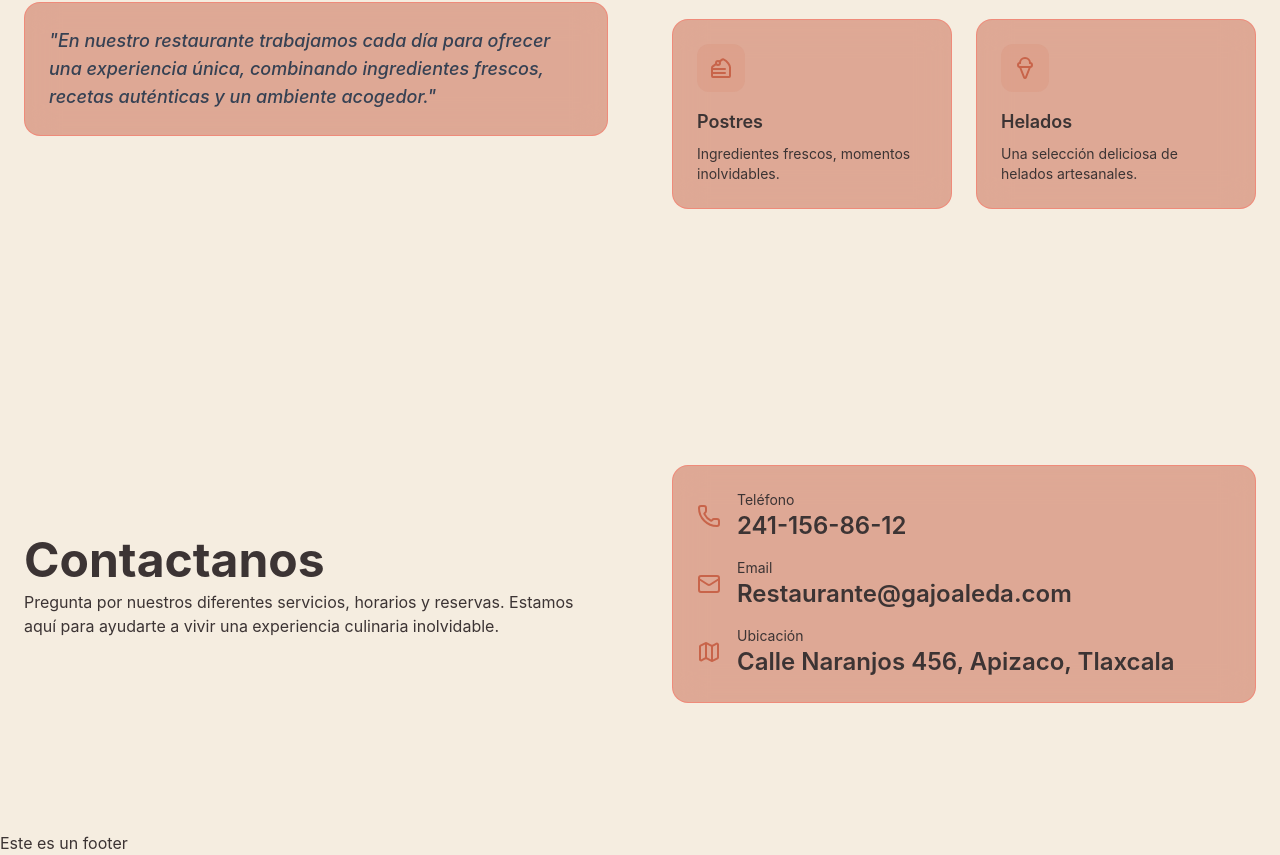
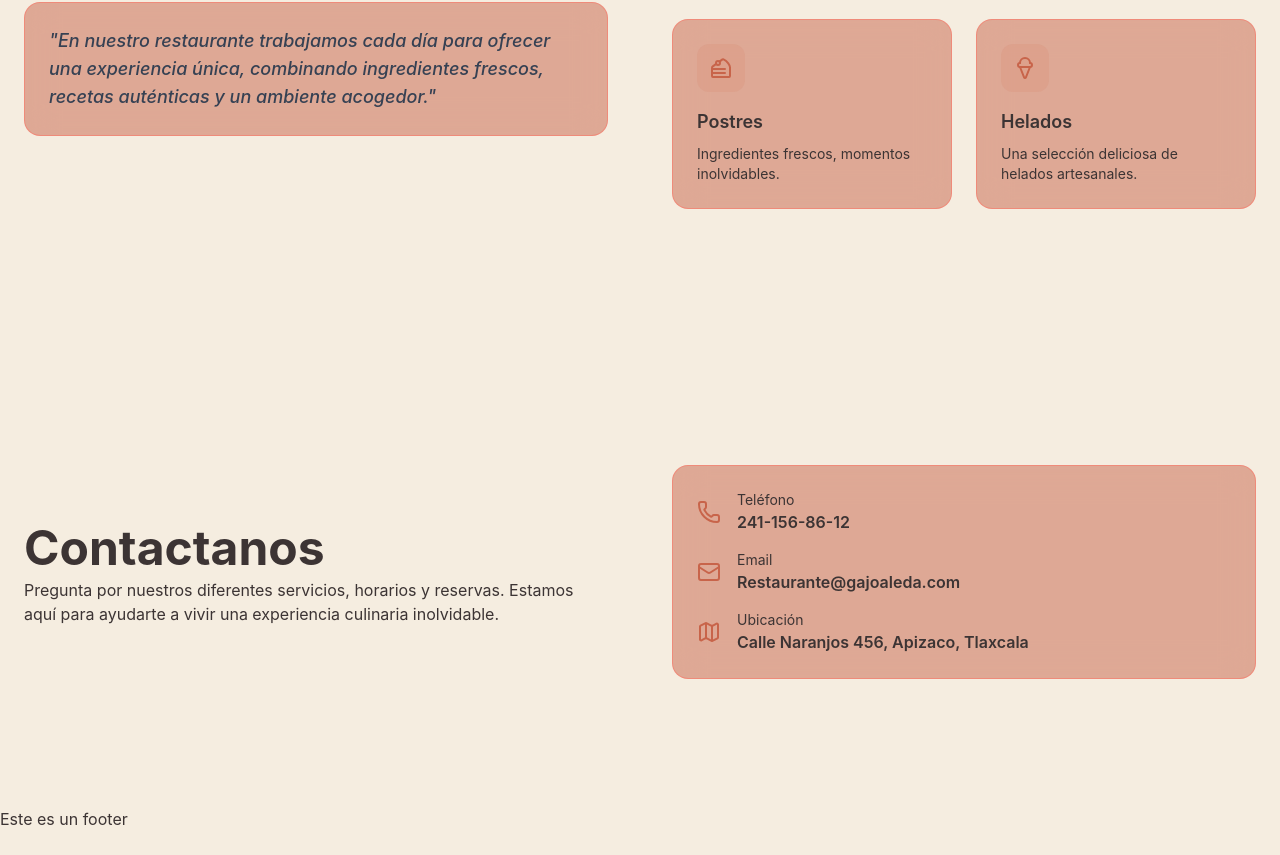
Before and after one commit to JoseMiguelVS/team-portfolio, a React (Vite) app: page / in a window 1280 px wide. Shown: the part 1377-2232 px from the top of the page. After the commit the page ends 2208 px from the top, so only its background shows below. Built offline with nearby package versions, Linux system fonts and the light colour scheme.

Commit message:
cambio de letra

```diff
--- a/package.json
+++ b/package.json
@@ -12,6 +12,7 @@
   "dependencies": {
     "@tailwindcss/vite": "^4.3.0",
     "lucide-react": "^1.17.0",
+    "pnpm": "^11.6.0",
     "react": "^19.2.6",
     "react-dom": "^19.2.6",
     "tailwindcss": "^4.3.0"
--- a/src/sections/Contact.jsx
+++ b/src/sections/Contact.jsx
@@ -22,21 +22,21 @@ export const Contact = () => {
                                 <Phone className="w-6 h-6 text-primary" />
                                 <div>
                                     <p className="text-sm text-muted">Teléfono</p>
-                                    <p className="text-2xl font-semibold">241-156-86-12</p>
+                                    <p className="text-1xl font-semibold">241-156-86-12</p>
                                 </div>
                             </div>
                             <div className="flex items-center gap-4">
                                 <Mail className="w-6 h-6 text-primary" />
                                 <div>
                                     <p className="text-sm text-muted">Email</p>
-                                    <p className="text-2xl font-semibold">Restaurante@gajoaleda.com</p>
+                                    <p className="text-1xl font-semibold">Restaurante@gajoaleda.com</p>
                                 </div>
                             </div>
                             <div className="flex items-center gap-4">
                                 <Map className="w-6 h-6 text-primary" />
                                 <div>
                                     <p className="text-sm text-muted">Ubicación</p>
-                                    <p className="text-2xl font-semibold">Calle Naranjos 456, Apizaco, Tlaxcala</p>
+                                    <p className="text-1xl font-semibold">Calle Naranjos 456, Apizaco, Tlaxcala</p>
                                 </div>
                             </div>
                         </div>
```
